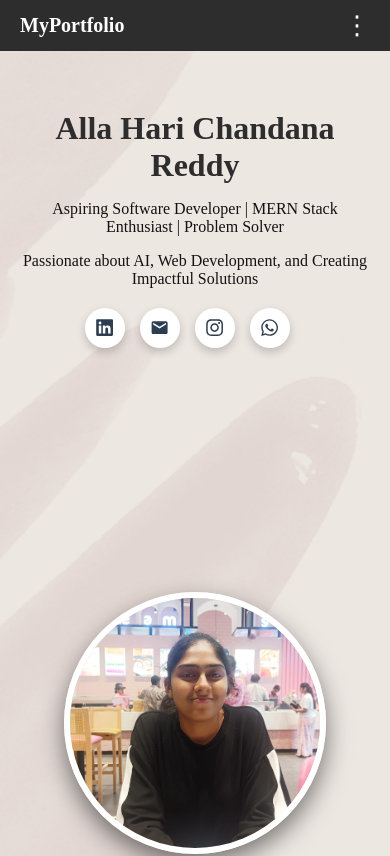
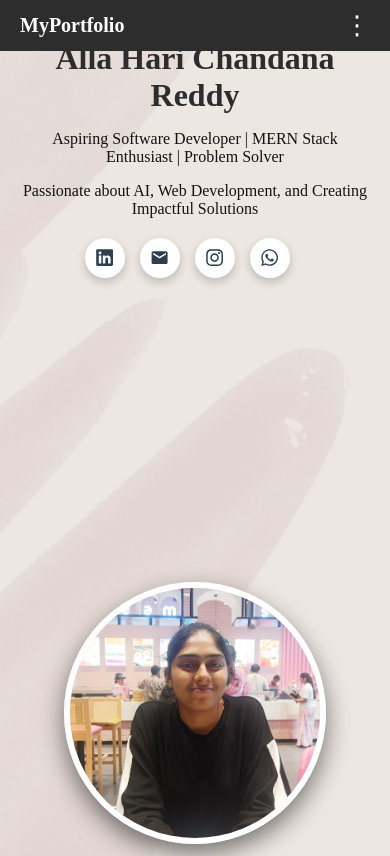
Before and after one commit to Hari-2205/my_portfolio, a React (Create React App) app: page / in a window 390 px wide. Shown: the top 856 px of the page. Built offline with nearby package versions, Linux system fonts and the light colour scheme; a web font is replaced by a local one.

Commit message:
updated5

```diff
--- a/src/App.css
+++ b/src/App.css
@@ -883,7 +883,7 @@ footer {
   .hero {
     flex-direction: column;
     text-align: center;
-    padding: 70px 20px 20px; /* top padding increased so content sits below navbar */
+    padding: 0px 20px 20px; /* top padding increased so content sits below navbar */
   }
 
   .hero-content {
@@ -902,10 +902,9 @@ footer {
 /* Move profile pic up for mobile */
 @media (max-width: 900px) {
   .hero-image {
-    position: relative;      /* enable moving with top */
-    top: -60px;              /* move the whole image container up, adjust as needed */
+    margin-top: -80px; /* move it 30px up, adjust as needed */
     display: flex;
-    justify-content: center;  /* keep it centered horizontally */
+    justify-content: center; /* keep it centered horizontally */
     align-items: center;
   }
 
```
